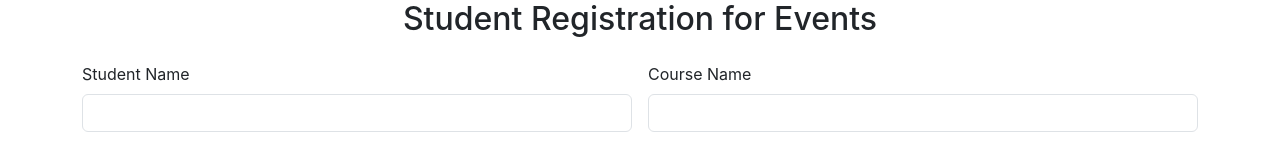
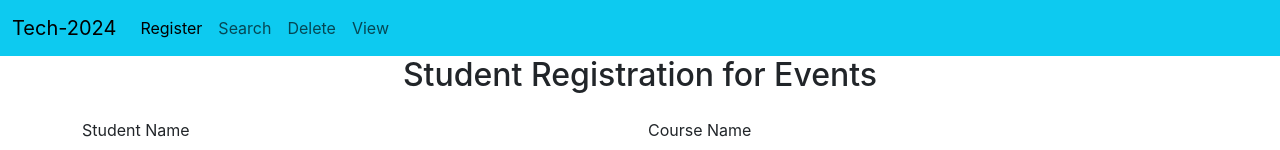
Before and after one commit to Gloriya2001/tech-app-react, a React (Create React App) app: page / in a window 1280 px wide. Shown: the top 150 px of the page. Built offline with nearby package versions, Linux system fonts and the light colour scheme; no server answers.

Commit message:
navbar created

```diff
--- a/src/App.js
+++ b/src/App.js
@@ -4,12 +4,14 @@
 import Viewstud from './components/Viewstud';
 import Search from './components/Search';
 import Delete from './components/Delete';
+import Navbar from './components/Navbar';
 
 
 
 function App() {
   return (
     <div>
+      <Navbar/>
       <Add/>
      <Viewstud/>
      <Search/>
--- /dev/null
+++ b/src/components/Navbar.jsx
@@ -0,0 +1,44 @@
+import React from 'react'
+
+const Navbar = () => {
+    return (
+
+        <div>
+
+
+            <nav class="navbar navbar-expand-lg bg-info">
+                <div class="container-fluid">
+                    <a class="navbar-brand" href="#">Tech-2024</a>
+                    <button class="navbar-toggler" type="button" data-bs-toggle="collapse" data-bs-target="#navbarNav" aria-controls="navbarNav" aria-expanded="false" aria-label="Toggle navigation">
+                        <span class="navbar-toggler-icon"></span>
+                    </button>
+                    <div class="collapse navbar-collapse" id="navbarNav">
+                        <ul class="navbar-nav">
+                            <li class="nav-item">
+                                <a class="nav-link active" aria-current="page" href="#">Register</a>
+                            </li>
+                            <li class="nav-item">
+                                <a class="nav-link" href="#">Search</a>
+                            </li>
+                            <li class="nav-item">
+                                <a class="nav-link" href="#">Delete</a>
+                            </li>
+                            <li class="nav-item">
+                                <a class="nav-link" href="#">View</a>
+                            </li>
+
+                        </ul>
+                    </div>
+                </div>
+            </nav>
+
+
+
+
+
+
+        </div>
+    )
+}
+
+export default Navbar
```
